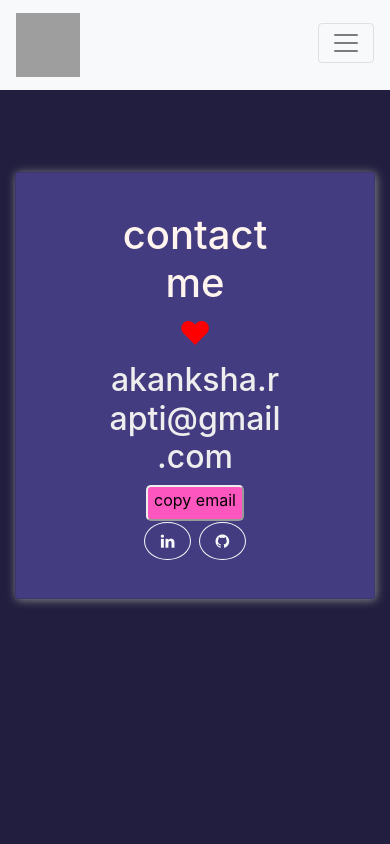
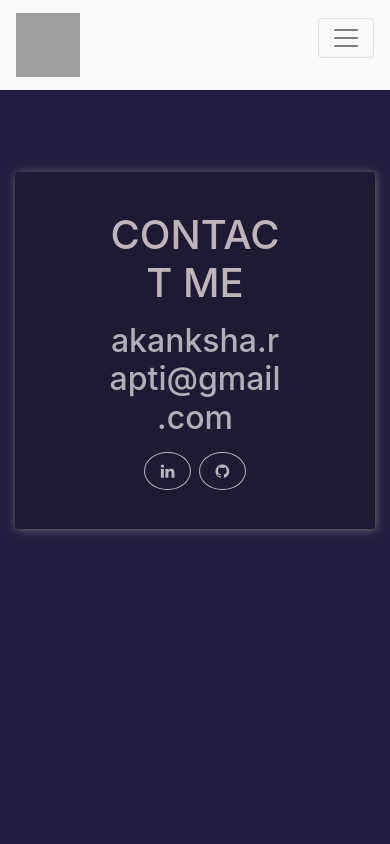
Before and after one commit to Akanksha-Gupta03/React-Portfolio, a React (Create React App) app: page /contact in a window 390 px wide. Shown: the top 844 px of the page. Built offline with nearby package versions, Linux system fonts and the light colour scheme; grey boxes are pictures that could not be loaded.

Commit message:
updated with description and made responsive

```diff
--- a/src/components/Contact.js
+++ b/src/components/Contact.js
@@ -8,12 +8,10 @@ function Contact(props){
             <div class="container">
             <div class="card mx-auto cardStyle">
             <div class="card-body">
-                <h1 class="contHead">contact me</h1>
-                <h2 class="heart i">&hearts;</h2>
+                <h1 class="contHead">CONTACT ME</h1>
                 <div class="row">
                 <div class="col-lg-12">
                     <h2 class="my-email">akanksha.rapti@gmail.com</h2>
-                    <button onclick="copyEmail('#my-email')">copy email</button>
                 </div>
                 </div>
                 <div class="row">
--- a/src/components/ProjectCard.js
+++ b/src/components/ProjectCard.js
@@ -8,6 +8,7 @@ function ProjectCard( props ){
          <div class="imgContainer" data-aos-duration="2000" data-aos="fade-up" data-aos-easing="ease-in-sine">
           <img class="img-fluid imgMod" src={props.image} alt=" " />
           <a class="projectName" href={props.link}><p>{props.name}</p></a>
+          <p class="desc">{props.description}</p>
          </div>
         </div>
     )
--- a/src/components/projects.json
+++ b/src/components/projects.json
@@ -1,21 +1,32 @@
 [
     {"name": "Cooking For Dummies",
      "image":"https://encrypted-tbn0.gstatic.com/images?q=tbn%3AANd9GcTlW6arQNhxx7VzSTzoweMsfFcoeXTweVRpi8w1nCV2YS2v1QxY&usqp=CAU",
-     "link":"https://stephanieblom.github.io/Project-1/"},
+     "link":"https://stephanieblom.github.io/Project-1/",
+     "description":"This web application is designed to take a user step by step through any recipe found on the internet. The user is able to save their favourite recipes and access them later. User is provided with nutritional information.Technologies used: HTML,CSS,Javascript,Food and Nutrition API"},
+
     {"name": "Fitness Diaries",
      "image":"https://images.pexels.com/photos/841130/pexels-photo-841130.jpeg?",
-     "link":"https://fitness-diaries.herokuapp.com/"},
+     "link":"https://fitness-diaries.herokuapp.com/",
+     "description":"Fitness Diaries is a web application which is designed for people who would like to follow a fitness regime or lose weight.This application uses MVC design pattern with local server-side API."},
+
     {"name": "Password-Generator",
      "image":"https://i0.wp.com/thevpn.guru/wp-content/uploads/2019/05/Strong-Password-Generator.jpg?",
-     "link":"https://akanksha-gupta03.github.io/Password-Generator/"},
+     "link":"https://akanksha-gupta03.github.io/Password-Generator/",
+     "description":"Password-Generator is a web application that generates a random password based on user-selected criteria. This app will run in the browser and feature dynamically updated HTML and CSS powered by JavaScript code.HTML,CSS,Javascript"},
+
     {"name": "Code Quiz",
      "image":"https://ichef.bbci.co.uk/childrens-responsive-ichef-ck/400xn/amz/cbbc/bp-codebreaking-quiz.jpg",
-     "link":"https://akanksha-gupta03.github.io/Code-Quiz/"},
+     "link":"https://akanksha-gupta03.github.io/Code-Quiz/",
+     "description":"Code quiz is a timed quiz game with multiple-choice questions.Technologies used:HTML,CSS,Javascript"},
+
     {"name": "Day Planner",
      "image":"https://allwordsmatter.com/wp-content/uploads/2018/01/Depositphotos_128703896_m-2015-720x400.jpg",
-     "link":"https://akanksha-gupta03.github.io/Day-Planner/"},
+     "link":"https://akanksha-gupta03.github.io/Day-Planner/",
+     "description":"Day-Planner is a simple calendar application that allows the user to save events for each hour of the day.Technologies used: HTML,CSS,Javascript"},
+
     {"name": "Weather-Forecast",
      "image":"https://i0.wp.com/mountainreporter.com/wp-content/uploads/2019/03/Weather-Report.jpg?",
-     "link":"https://akanksha-gupta03.github.io/Weather-Forecast/"}
+     "link":"https://akanksha-gupta03.github.io/Weather-Forecast/",
+     "description":"A simple weather app that retrieves the current weather and 5 day forecast data for any location you choose. Technologies used are:jQuery, OpenWeather API, HTML & CSS, Javascript"}
 
 ]
--- a/src/style/AboutPage.css
+++ b/src/style/AboutPage.css
@@ -20,8 +20,8 @@
 }
 @media screen and (max-width:1200px){
     .img{
-        width: 350px;
-        height: 500px;
+        width: 300px;
+        height: 450px;
         border-radius: 30%;
         padding: 10px 10px;
     }
--- a/src/style/Contact.css
+++ b/src/style/Contact.css
@@ -4,15 +4,17 @@
 }
 .cardStyle{
     margin-top: 20%;
-    background-color: #443c80;
+    background-color: #1d1930;
     padding: 5% 20%;
     filter: drop-shadow(1px 1px 5px rgb(138, 140, 141));
+    opacity: 0.7;
 }
 .contHead{
     color: seashell;
+    padding-bottom: 4%;
 }
-.i{
-    color: red;
+.my-email{
+    padding-bottom: 4%;
 }
 .contact {
     text-align: center;
@@ -20,13 +22,13 @@
     padding-bottom: 2%;
     color: #eee;
 }
-
 button {
     border-radius: 5px;
     margin-bottom: 1%;
     background-color: #fd57bf;
     border-color: #eee;
     padding-bottom:7px;
+    margin-bottom: 4%;
 }
 
 button:hover {
--- a/src/style/Project.css
+++ b/src/style/Project.css
@@ -15,3 +15,8 @@
 .portHead{
     font-size: 5rem;
 }
+@media screen and(max-width:468px){
+    .portHead{
+        font-size: 20px;
+    }
+}
```
